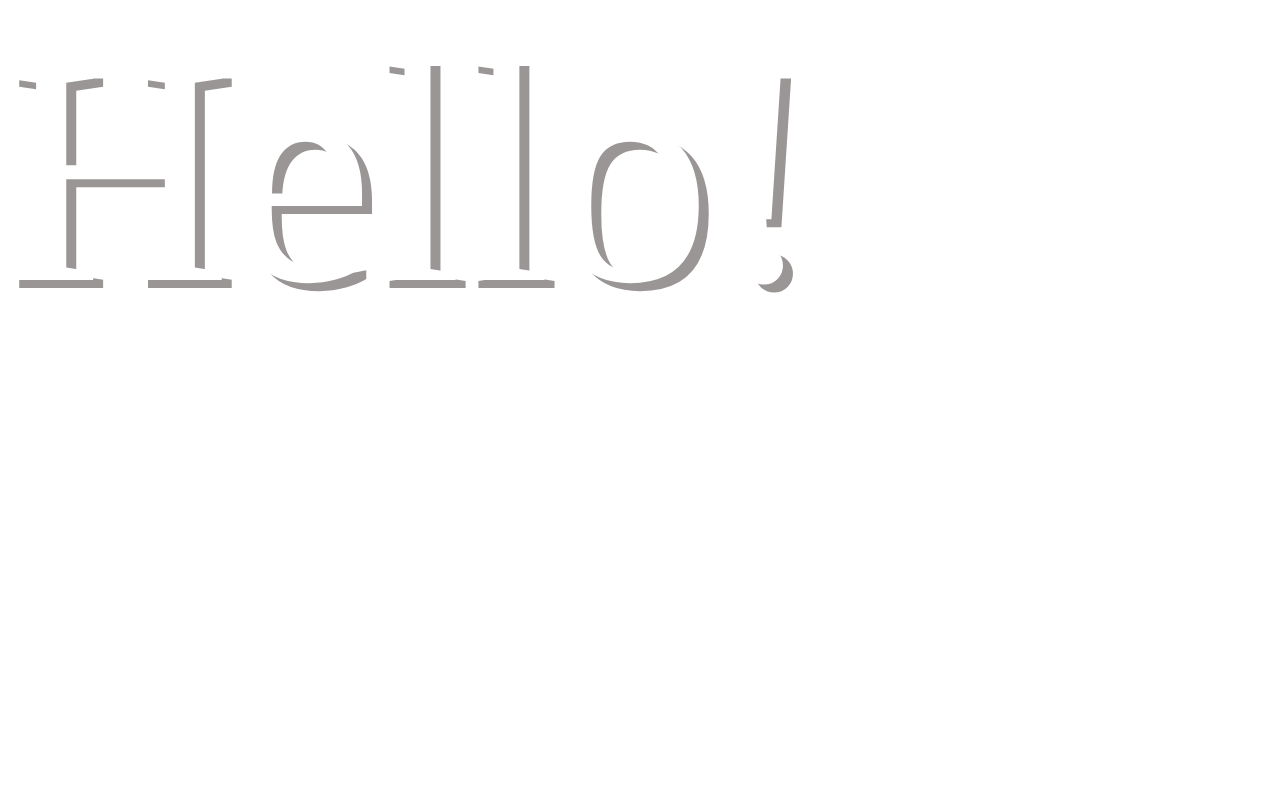
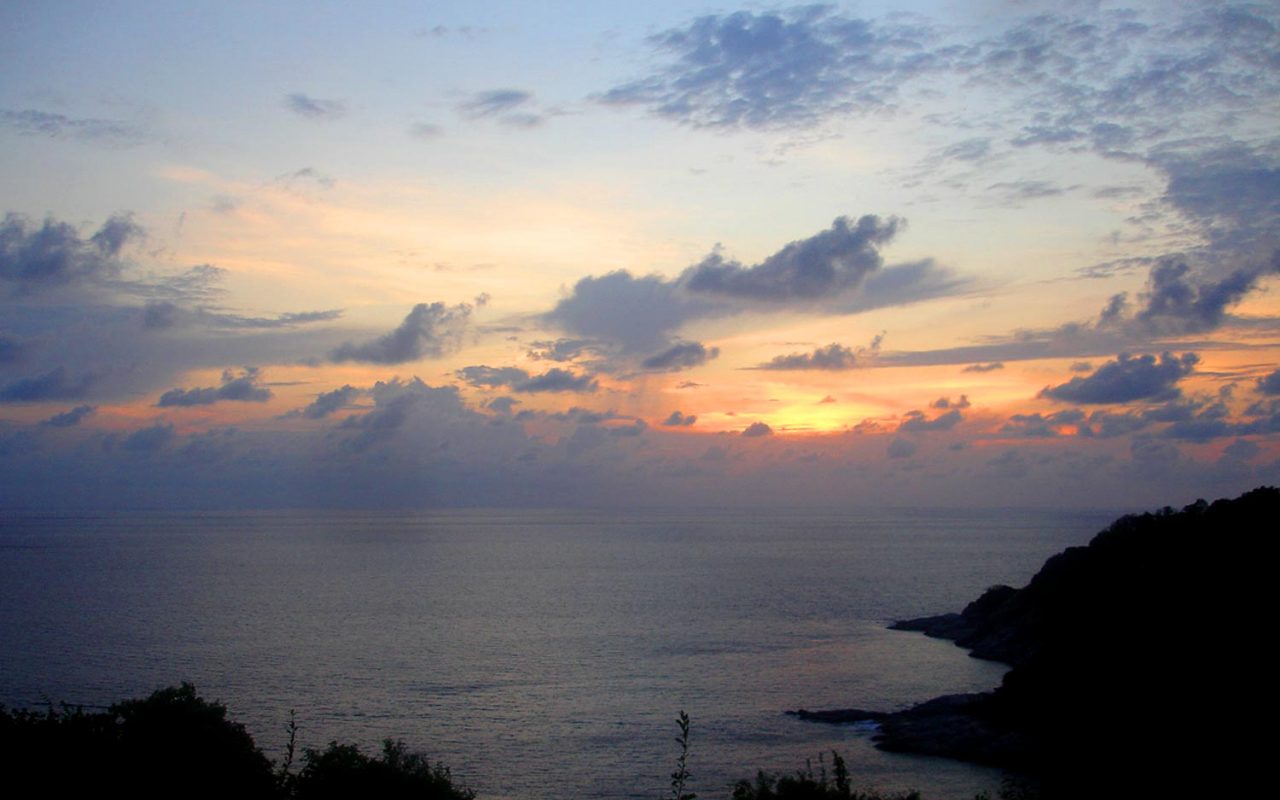
Before and after one commit to imeldaloei/backdrop-slideshow, a plain HTML site: page index.html in a window 1280 px wide. Drawn offline with nearby package versions, Linux system fonts and the light colour scheme; a web font is replaced by a local one.

Commit message:
create image containers via js

```diff
--- a/css/global.css
+++ b/css/global.css
@@ -52,7 +52,7 @@ table {
 }
 
 body {
-    background-image: url(/images/homepage/bg/rome-02.jpg);
+    background-color: #000;
     font-family: Helvetica, sans-serif;
     color: #FFF;
     font-size: 12px;
@@ -62,9 +62,10 @@ body {
 
 .background-image {
 	width: 100%;
-	height: 100%;
+	height: 100vh;
 	background-repeat: no-repeat;
     background-size: 100%;
+    display: none;
 }
 
 h1 {
--- a/index.html
+++ b/index.html
@@ -9,10 +9,7 @@
 </head>
 
 <body>
-	<div class="background-image">
-		<img src="" />
-	</div>
-	<h1>Hello!</h1>
+	<!-- <h1>Hello!</h1> -->
 </body>
 
 </html>
--- a/scripts/global.js
+++ b/scripts/global.js
@@ -5,15 +5,20 @@ var imageCollection,
 	portraitCollection = [],
 	landscapeCollection = [],
 	backgroundImageContainer,
-	backgroundImageURL = '/images/homepage/bg/';
+	backgroundImageURL = '/images/',
+	frontBackgroundImage,
+	frontBackgroundImageURL,
+	backBackgroundImage,
+	backBackgroundImageURL;
 
 function init() {
+
 	$.getJSON("scripts/images.json", function(json) {
 	   	imageCollection = json;
 	    createCollectionByOrientation(imageCollection.images);
 	    shuffledCollection = shuffleImages(collectionToUse());
 
-	    startSlideshow();
+	    createMarkup();
 	});
 }
 
@@ -49,14 +54,29 @@ function shuffleImages(collection) {
   return collection;
 }
 
-function startSlideshow() {
-	backgroundImageContainer = $('.background-image');
-	backgroundImageURL += shuffledCollection[0];
-	backgroundImageContainer.css('background','url(backgroundImageURL)');
+function createMarkup() {
 
-	console.log(backgroundImageContainer);
-	console.log('first image = ' + shuffledCollection[0]);
-	console.log(backgroundImageURL);
+	for (i = 0; i < 2; i++) {
+		$('body')
+			.append($('<div/>').addClass('background-image'))
+			.find('.background-image:eq('+ i +')').css('background-image','url('+ backgroundImageURL + shuffledCollection[i] +')');
+	}
+
+	var foregroundImage = $('.background-image')[0];
+
+	$(foregroundImage).addClass('foreground').fadeIn(800, function() {
+    	console.log('animation complete');
+    	console.log($(this).css('display'));
+    	//$(this).css('opacity','0.5');
+  	});
+}
+
+function animateImages() {
+	var noImageExists = $('div.background-image').length === 0;
+
+	if (noImageExists) {
+		createMarkup();
+	};
 }
 
 $(document).ready(function() {
```
